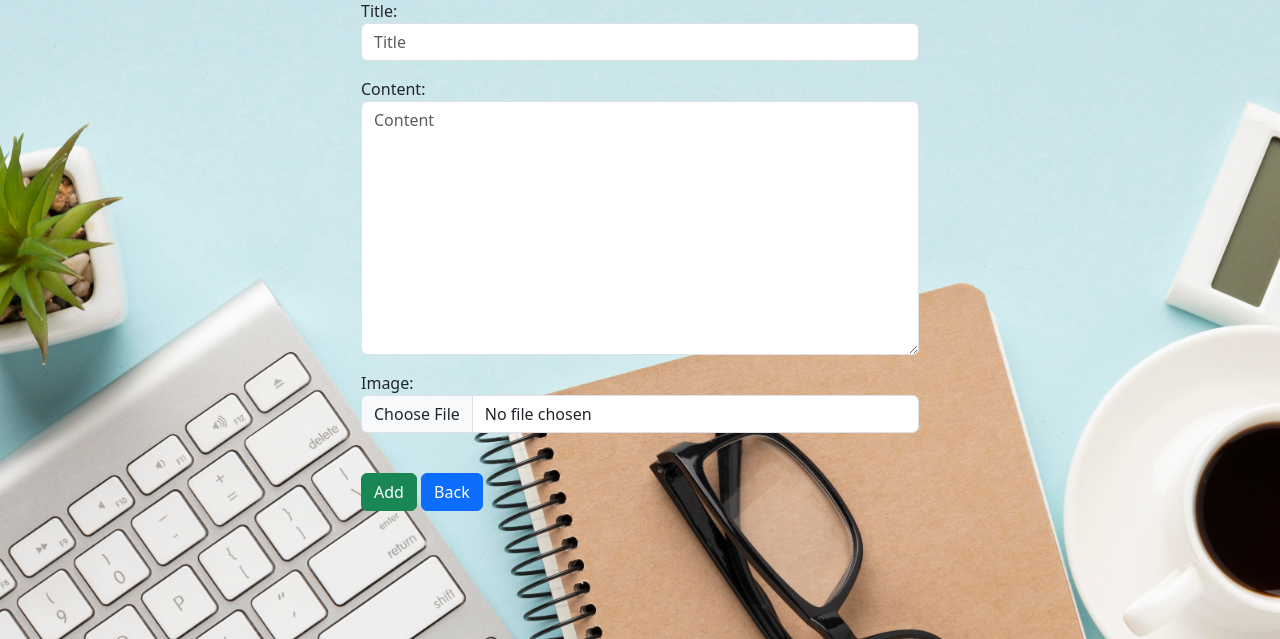
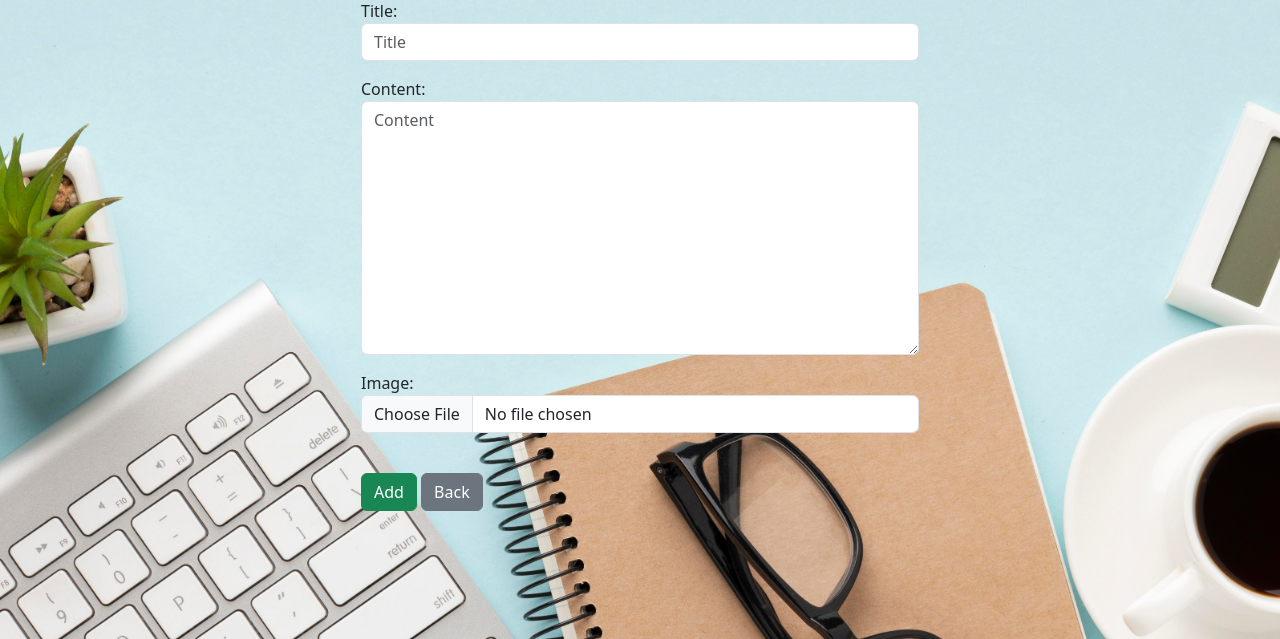
Before and after one commit to PatriceAlan/Blogr, a Django app: page /add_article/ in a window 1280 px wide. Shown: the part 161-800 px from the top of the page. Run offline with Django 4.2, Linux system fonts and the light colour scheme; the visitor is signed in with stand-in values (Sample User, id 1).

Commit message:
Back button

```diff
--- a/blog/website/templates/add_article.html
+++ b/blog/website/templates/add_article.html
@@ -12,7 +12,7 @@
         {{ form.as_p}}
     <br>
     <button type="submit" class="btn btn-success">Add</button>
-    <a href="{% url 'home' %}" class="btn btn-primary">Back</a>
+    <a href="{% url 'home' %}" class="btn btn-secondary">Back</a>
 
 </form>
 
--- a/blog/website/templates/article.html
+++ b/blog/website/templates/article.html
@@ -35,6 +35,7 @@
         {% csrf_token %}
         {{ comment_form.as_p }}
         <button type="submit" class="btn btn-primary">Add Comment</button>
+        <a href="{% url 'home' %}" class="btn btn-secondary">Back</a>
     </form>
 </div>
 {% endblock %}
```
